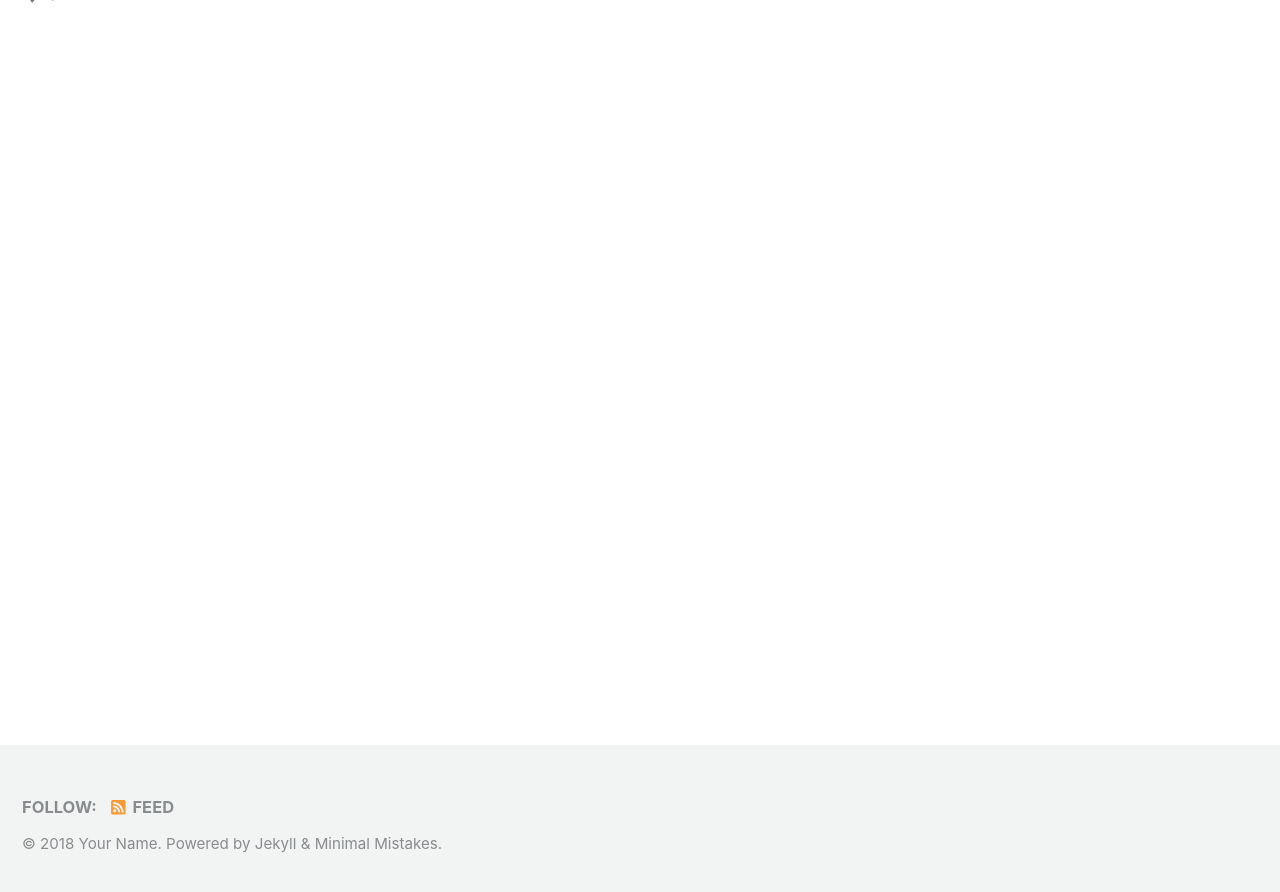
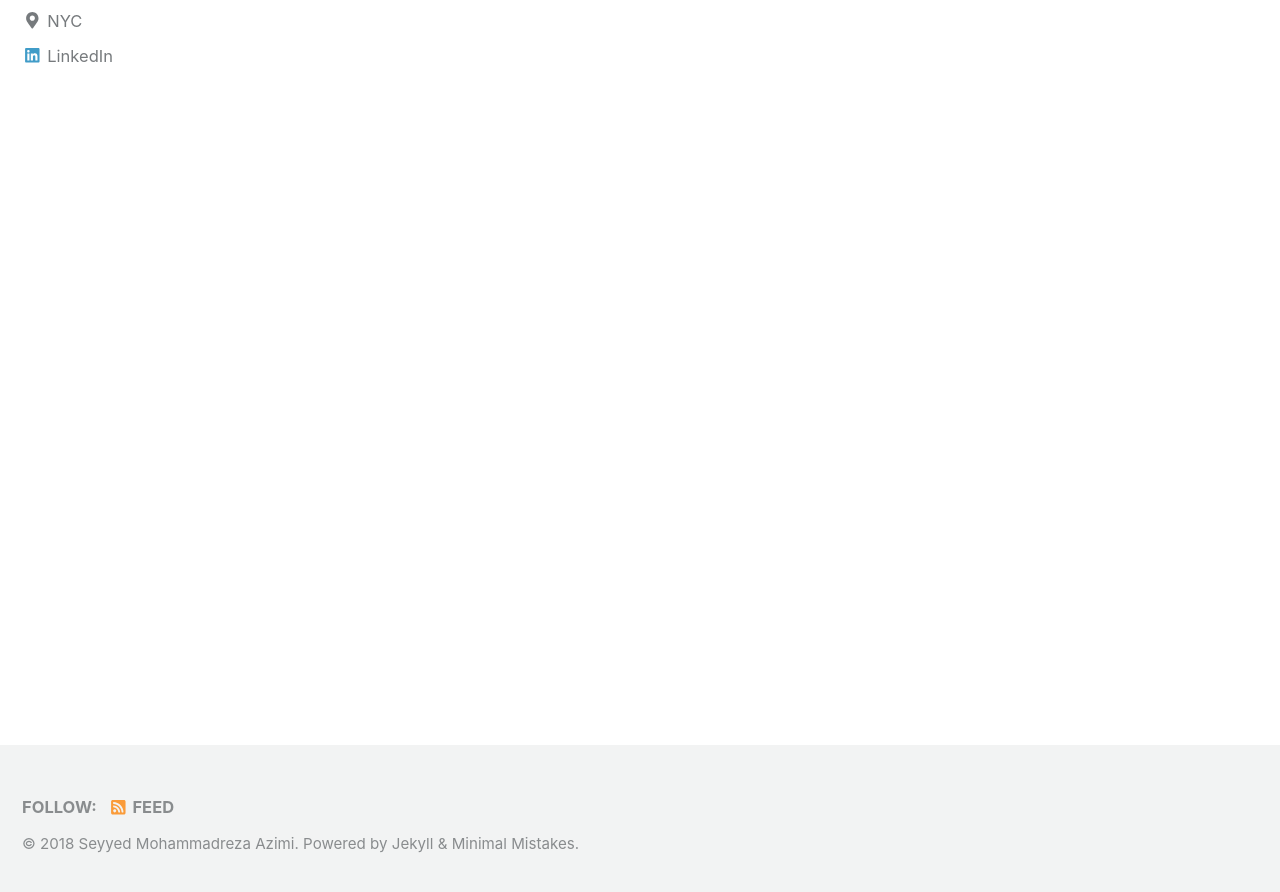
Before and after one commit to MohammadrezaAzimi/dataoptimal.github.io, a Jekyll site: the page built from index.html, in a window 1280 px wide and 900 px high, scrolled down 253 px. Shown: the top 892 px of the window. Built offline with Jekyll 4.4.1, drawn with Linux system fonts in a browser that asks for light colours; nearby versions of some CDN libraries; the list of posts is cut into pages by our own code; some of the changed text lies outside the part shown.

Commit message:
new github

```diff
--- a/_config.yml
+++ b/_config.yml
@@ -16,9 +16,9 @@ minimal_mistakes_skin    : "default" # "air", "aqua", "contrast", "dark", "dirt"
 
 # Site Settings
 locale                   : "en-US"
-title                    : "Site Title"
+title                    : "Seyyed Mohammadreza Azimi"
 title_separator          : "-"
-name                     : "Your Name"
+name                     : "Seyyed Mohammadreza Azimi"
 description              : "An amazing website."
 url                      : # the base hostname & protocol for your site e.g. "https://mmistakes.github.io"
 baseurl                  : # the subpath of your site, e.g. "/blog"
@@ -97,10 +97,10 @@ analytics:
 
 # Site Author
 author:
-  name             : "Your Name"
+  name             : "Seyyed Mohammadreza Azimi"
   avatar           : # path of avatar image, e.g. "/assets/images/bio-photo.jpg"
   bio              : "I am an amazing person."
-  location         : "Somewhere"
+  location         : "NYC"
   email            :
   uri              :
   home             : # null (default), "absolute or relative url to link to author home"
@@ -116,7 +116,7 @@ author:
   keybase          :
   instagram        :
   lastfm           :
-  linkedin         : # "john-doe-12345678" (the last part of your profile url, e.g. https://www.linkedin.com/in/john-doe-12345678)
+  linkedin         : "https://www.linkedin.com/in/seyyed-mohammadreza-azimi-1382a59b/"
   pinterest        :
   soundcloud       :
   stackoverflow    : # "123456/username" (the last part of your profile url, e.g. https://stackoverflow.com/users/123456/username)
@@ -266,3 +266,11 @@ defaults:
       comments: # true
       share: true
       related: true
+
+# _pages
+  - scope:
+      path: ""
+      type: pages
+    values:
+      layout: single
+      author_profile: true
```
